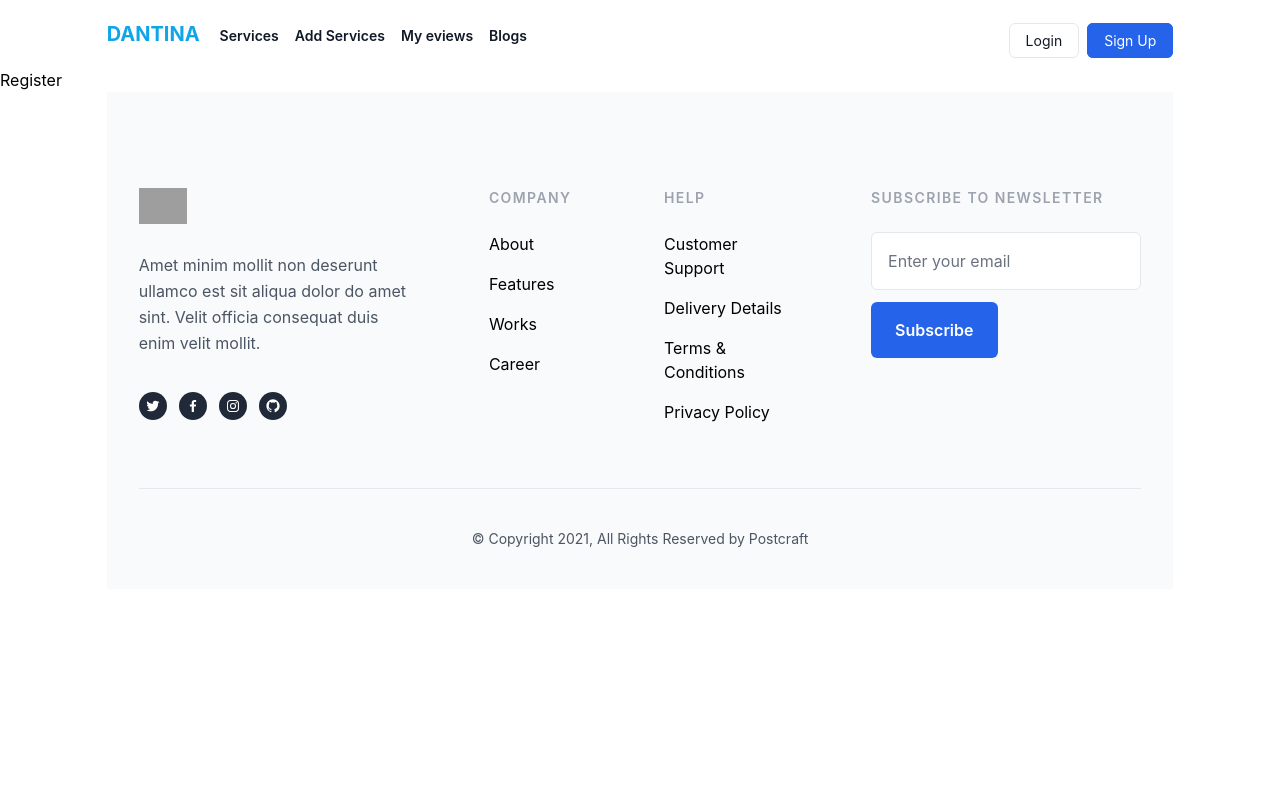
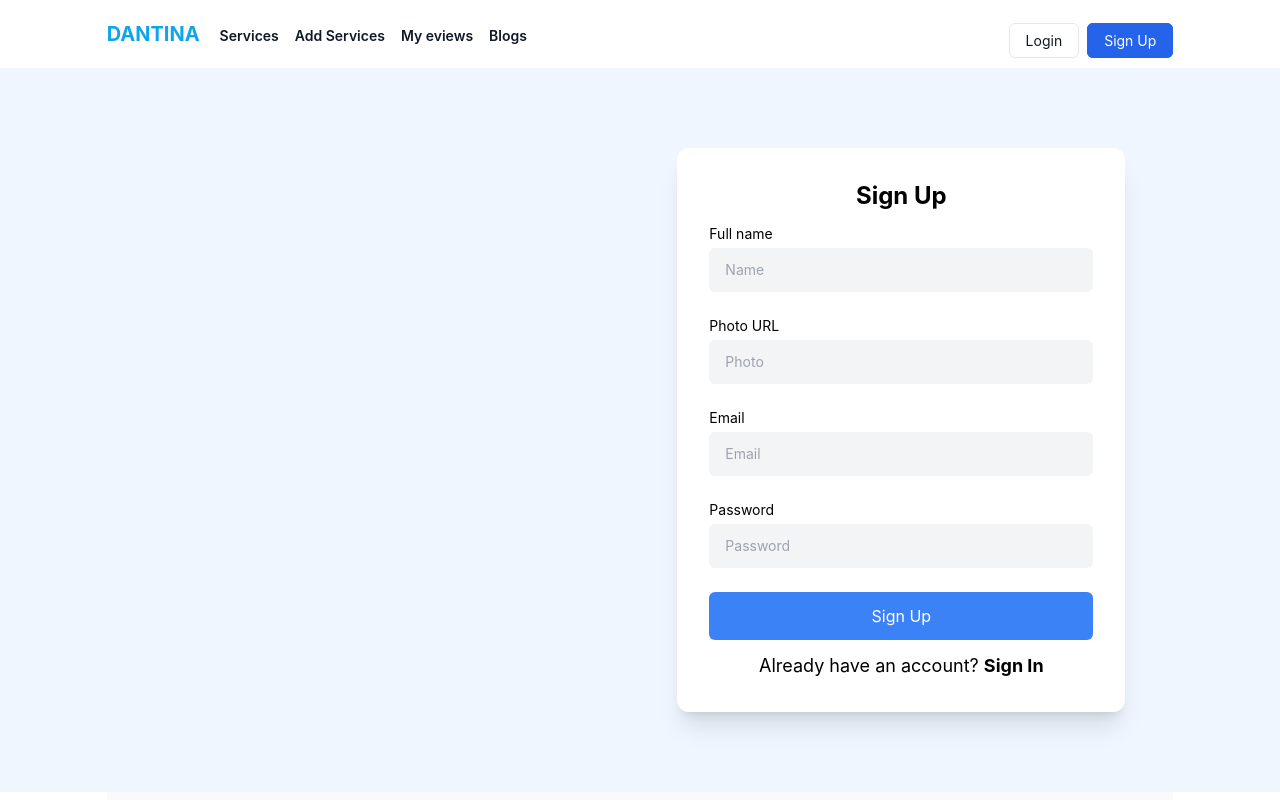
Before and after one commit to msriaj/Dentina-Review-, a React (Create React App) app: page /reg in a window 1280 px wide. Shown: the top 800 px of the page. Built offline with nearby package versions, Linux system fonts and the light colour scheme; no server answers; grey boxes are pictures that could not be loaded.

Commit message:
dyanmic profile update and singup form added, no need to refresh see profile picture

```diff
--- a/src/Context/AuthContext.js
+++ b/src/Context/AuthContext.js
@@ -35,7 +35,7 @@ const UserContext = ({ children }) => {
   };
 
   const updateProfileInfo = (info) => {
-    updateProfile(auth.currentUser, info);
+    return updateProfile(auth.currentUser, info);
   };
 
   const googleSignIn = () => {
@@ -74,6 +74,7 @@ const UserContext = ({ children }) => {
     signInGithub,
     logOut,
     user,
+    setUser,
     loading,
     resetPass,
     updateProfileInfo,
--- a/src/Pages/Login/Login.js
+++ b/src/Pages/Login/Login.js
@@ -1,40 +1,54 @@
+import Lottie from "lottie-react";
 import React, { useContext, useEffect } from "react";
-import Lottie from "lottie-react";
+import { Link, useLocation, useNavigate } from "react-router-dom";
+import "react-toastify/dist/ReactToastify.css";
+import { AuthContext } from "../../Context/AuthContext";
+import { notify } from "../../utils/notify";
 import loginAnimation from "./login.json";
-import { useLocation, useNavigate } from "react-router-dom";
-import { AuthContext } from "../../Context/AuthContext";
-import "react-toastify/dist/ReactToastify.css";
-import { notify } from "../../utils/notify";
 
 const Login = () => {
+  const navigate = useNavigate();
   const location = useLocation();
   const nextUrl = location?.state?.from.pathname || "/";
 
-  const navigate = useNavigate();
+  const { user, signInEmail, googleSignIn } = useContext(AuthContext);
 
-  const { user, googleSignIn } = useContext(AuthContext);
+  const submitHandler = (e) => {
+    e.preventDefault();
+    const form = e.target;
+    const email = form.email.value;
+    const password = form.password.value;
+
+    signInEmail(email, password)
+      .then((user) => {
+        navigate(nextUrl);
+        notify("Login Successfully !!");
+      })
+      .catch((err) => notify(err.code, "error"));
+  };
 
   const googleSignHandler = () => {
     googleSignIn()
-      .then((result) => {
-        notify("Login successful !");
+      .then((user) => {
         navigate(nextUrl);
+        notify("Login Successfully !!");
       })
-      .catch((error) => {});
+      .catch((err) => notify(err.code, "error"));
   };
+
   useEffect(() => {
     if (user?.uid) {
-      navigate("/");
+      navigate(nextUrl);
     }
-  }, [navigate, user?.uid]);
+  }, [navigate, nextUrl, user?.uid]);
 
   return (
-    <div className="flex md:py-16 items-center">
+    <div className="flex md:py-16 items-center bg-blue-50">
       <div className="md:w-1/2 hidden md:block">
         <Lottie animationData={loginAnimation}> </Lottie>
       </div>
       <div className="w-full md:w-1/2 px-8 py-5 md:py-12 md:px-24">
-        <div className="flex flex-col  p-6  rounded-md sm:p-10 text-white bg-sky-500 shadow-lg border-2 border-sky-500 dark:bg-gray-900 dark:text-gray-100">
+        <div className="flex flex-col  p-6  rounded-md sm:p-10 text-gray-700 bg-white shadow-lg   dark:bg-gray-900 dark:text-gray-100">
           <div className="mb-8 text-center">
             <h1 className="my-3 text-4xl font-bold">Sign in</h1>
             <p className="text-sm dark:text-gray-400">
@@ -42,8 +56,7 @@ const Login = () => {
             </p>
           </div>
           <form
-            novalidate=""
-            action=""
+            onSubmit={submitHandler}
             className="space-y-12 ng-untouched ng-pristine ng-valid"
           >
             <div className="space-y-4">
@@ -84,27 +97,23 @@ const Login = () => {
             <div className="space-y-2">
               <div>
                 <button
-                  type="button"
-                  className="w-full px-8 py-3 font-semibold rounded-md bg-sky-900 dark:bg-sky-400 dark:text-gray-900"
+                  type="submit"
+                  className="w-full px-8 py-3 font-semibold rounded-md bg-blue-600 text-white dark:bg-sky-400 dark:text-gray-900"
                 >
                   Sign in
                 </button>
               </div>
               <p className="px-6 text-sm text-center dark:text-gray-400">
                 Don't have an account yet?
-                <a
-                  rel="noopener noreferrer"
-                  href="/"
-                  className="hover:underline dark:text-sky-400"
-                >
+                <Link to="/reg" className="hover:underline dark:text-sky-400">
                   Sign up
-                </a>
+                </Link>
                 .
               </p>
               <button
                 onClick={googleSignHandler}
                 type="button"
-                className="w-full px-8 py-3 font-semibold rounded-md bg-sky-900 dark:bg-sky-400 dark:text-gray-900"
+                className="w-full px-8 py-3 font-semibold rounded-md  bg-blue-600 text-white dark:bg-sky-400 dark:text-gray-900"
               >
                 Google Sign in
               </button>
--- a/src/Pages/Profile.js/Profile.js
+++ b/src/Pages/Profile.js/Profile.js
@@ -1,9 +1,29 @@
 import React, { useContext, useState } from "react";
 import { AuthContext } from "../../Context/AuthContext";
+import { notify } from "../../utils/notify";
 
 const Profile = () => {
-  const { user } = useContext(AuthContext);
-  const [photolink, setPhotoLink] = useState(null);
+  const [photoLink, setPhotoLink] = useState(null);
+
+  const { user, setUser, updateProfileInfo } = useContext(AuthContext);
+  const submitHandler = (e) => {
+    e.preventDefault();
+    const form = e.target;
+    const displayName = form.name.value;
+    const info = { displayName: displayName, photoURL: photoLink };
+    updateProfileInfo(info)
+      .then(() => {
+        setUser({
+          ...user,
+          displayName: displayName,
+          photoURL: photoLink,
+        });
+        notify("Profie Updated Successfully !!");
+        e.target.reset();
+        setPhotoLink(null);
+      })
+      .catch((err) => notify(err.code, "error"));
+  };
 
   return (
     <div className="bg-blue-50 py-12">
@@ -34,7 +54,7 @@ const Profile = () => {
             </div>
           </div>
           <div className="mt-5 md:col-span-2 md:mt-0">
-            <form action="#" method="POST">
+            <form onSubmit={submitHandler}>
               <div className="shadow sm:overflow-hidden sm:rounded-md">
                 <div className="space-y-6 bg-white px-4 py-5 sm:p-6">
                   <div className="grid grid-cols-3 gap-6">
@@ -77,42 +97,23 @@ const Profile = () => {
                     </div>
                   </div>
 
+                  {photoLink && (
                     <div>
                       <label className="block text-sm font-medium text-gray-700">
                         Preview photo
                       </label>
                       <div className="mt-1 flex justify-center rounded-md border-2 border-dashed border-gray-300 px-6 pt-5 pb-6">
-                      {!photolink ? (
-                        <div className="space-y-1 text-center">
-                          <svg
-                            className="mx-auto h-12 w-12 text-gray-400"
-                            stroke="currentColor"
-                            fill="none"
-                            viewBox="0 0 48 48"
-                            aria-hidden="true"
-                          >
-                            <path
-                              d="M28 8H12a4 4 0 00-4 4v20m32-12v8m0 0v8a4 4 0 01-4 4H12a4 4 0 01-4-4v-4m32-4l-3.172-3.172a4 4 0 00-5.656 0L28 28M8 32l9.172-9.172a4 4 0 015.656 0L28 28m0 0l4 4m4-24h8m-4-4v8m-12 4h.02"
-                              strokeWidth={2}
-                              strokeLinecap="round"
-                              strokeLinejoin="round"
-                            />
-                          </svg>
-
-                          <p className="text-xs text-gray-500">PNG, JPG, GIF</p>
-                        </div>
-                      ) : (
-                        <img src={photolink} alt="" />
-                      )}
+                        <img src={photoLink} className="h-48" alt="" />
                       </div>
                     </div>
+                  )}
                 </div>
                 <div className="bg-gray-50 px-4 py-3 text-right sm:px-6">
                   <button
                     type="submit"
                     className="inline-flex justify-center rounded-md border border-transparent bg-indigo-600 py-2 px-4 text-sm font-medium text-white shadow-sm hover:bg-indigo-700 focus:outline-none focus:ring-2 focus:ring-indigo-500 focus:ring-offset-2"
                   >
-                    Save
+                    Update
                   </button>
                 </div>
               </div>
--- a/src/Pages/Register/Register.js
+++ b/src/Pages/Register/Register.js
@@ -1,7 +1,117 @@
-import React from "react";
+import React, { useContext } from "react";
+import { Link, useNavigate } from "react-router-dom";
+import { AuthContext } from "../../Context/AuthContext";
 
 const Register = () => {
-  return <div>Register</div>;
+  const { setUser, createUser, updateProfileInfo } = useContext(AuthContext);
+  const navigate = useNavigate();
+
+  const submitHandler = (e) => {
+    e.preventDefault();
+    const form = e.target;
+    const email = form.email.value;
+    const password = form.password.value;
+    const displayName = form.name.value;
+    const photoURL = form.photo.value;
+    const info = { displayName: displayName, photoURL: photoURL };
+
+    createUser(email, password)
+      .then((newUser) => {
+        updateProfileInfo(info);
+        setUser({
+          ...newUser.user,
+          displayName: displayName,
+          photoURL: photoURL,
+        });
+        console.log({
+          ...newUser.user,
+          displayName: displayName,
+          photoURL: photoURL,
+        });
+        navigate("/profile");
+      })
+      .catch((err) => console.log(err));
+  };
+  return (
+    <div>
+      <div className="bg-blue-50">
+        <div className="flex flex-col p-12 justify-center items-center lg:flex-row  lg:w-10/12 mx-auto lg:py-20 lg:gap-12">
+          <div className="lg:w-1/2 hidden lg:block">
+            {/* <img src={img} alt="" /> */}
+          </div>
+          <div className="w-full lg:w-1/2 max-w-md p-8 space-y-3 bg-white rounded-xl shadow-xl dark:bg-gray-900 dark:text-gray-100">
+            <h1 className="text-2xl font-bold text-center">Sign Up </h1>
+            <form
+              onSubmit={submitHandler}
+              className="space-y-6 ng-untouched ng-pristine ng-valid"
+            >
+              <div className="space-y-1 text-sm">
+                <label htmlFor="Name" className="block dark:text-gray-400">
+                  Full name
+                </label>
+                <input
+                  type="text"
+                  name="name"
+                  id="Name"
+                  placeholder="Name"
+                  className="w-full px-4  py-3 rounded-md bg-gray-100 dark:border-gray-700 dark:bg-gray-900 dark:text-gray-100 focus:dark:border-violet-400"
+                  required
+                />
+              </div>
+              <div className="space-y-1 text-sm">
+                <label htmlFor="Photo" className="block dark:text-gray-400">
+                  Photo URL
+                </label>
+                <input
+                  type="text"
+                  name="photo"
+                  id="Photo"
+                  placeholder="Photo"
+                  className="w-full px-4  py-3 rounded-md bg-gray-100 dark:border-gray-700 dark:bg-gray-900 dark:text-gray-100 focus:dark:border-violet-400"
+                />
+              </div>
+              <div className="space-y-1 text-sm">
+                <label htmlFor="email" className="block dark:text-gray-400">
+                  Email
+                </label>
+                <input
+                  type="email"
+                  name="email"
+                  id="email"
+                  placeholder="Email"
+                  className="w-full px-4  py-3 rounded-md bg-gray-100 dark:border-gray-700 dark:bg-gray-900 dark:text-gray-100 focus:dark:border-violet-400"
+                  required
+                />
+              </div>
+              <div className="space-y-1 text-sm">
+                <label htmlFor="password" className="block dark:text-gray-400">
+                  Password
+                </label>
+                <input
+                  type="password"
+                  name="password"
+                  id="password"
+                  placeholder="Password"
+                  className="w-full px-4 py-3 rounded-md bg-gray-100 dark:border-gray-700 dark:bg-gray-900 dark:text-gray-100 focus:dark:border-violet-400"
+                  required
+                />
+              </div>
+              <button className="block w-full p-3 text-center   bg-blue-500 rounded-md text-white dark:text-gray-900 dark:bg-violet-400">
+                Sign Up
+              </button>
+            </form>
+
+            <p className="text-lg text-center sm:px-6 dark:text-gray-400">
+              Already have an account?{" "}
+              <Link to="/login" className=" font-bold dark:text-gray-100">
+                Sign In
+              </Link>
+            </p>
+          </div>
+        </div>
+      </div>
+    </div>
+  );
 };
 
 export default Register;
--- a/src/Pages/ServiceDetails/ServiceDetails.js
+++ b/src/Pages/ServiceDetails/ServiceDetails.js
@@ -14,6 +14,9 @@ const ServiceDetails = () => {
           <div className="  my-3">
             <h1 className="text-2xl text-gray-600 font-bold">{title}</h1>
           </div>
+          <div>
+            <b className="font-bold">Price : {price}</b>
+          </div>
           <div className="mb-12">
             <p className="text-gray-500">{descriptions}</p>
           </div>
```
Lines whose indentation alone changed are shown as unchanged.
